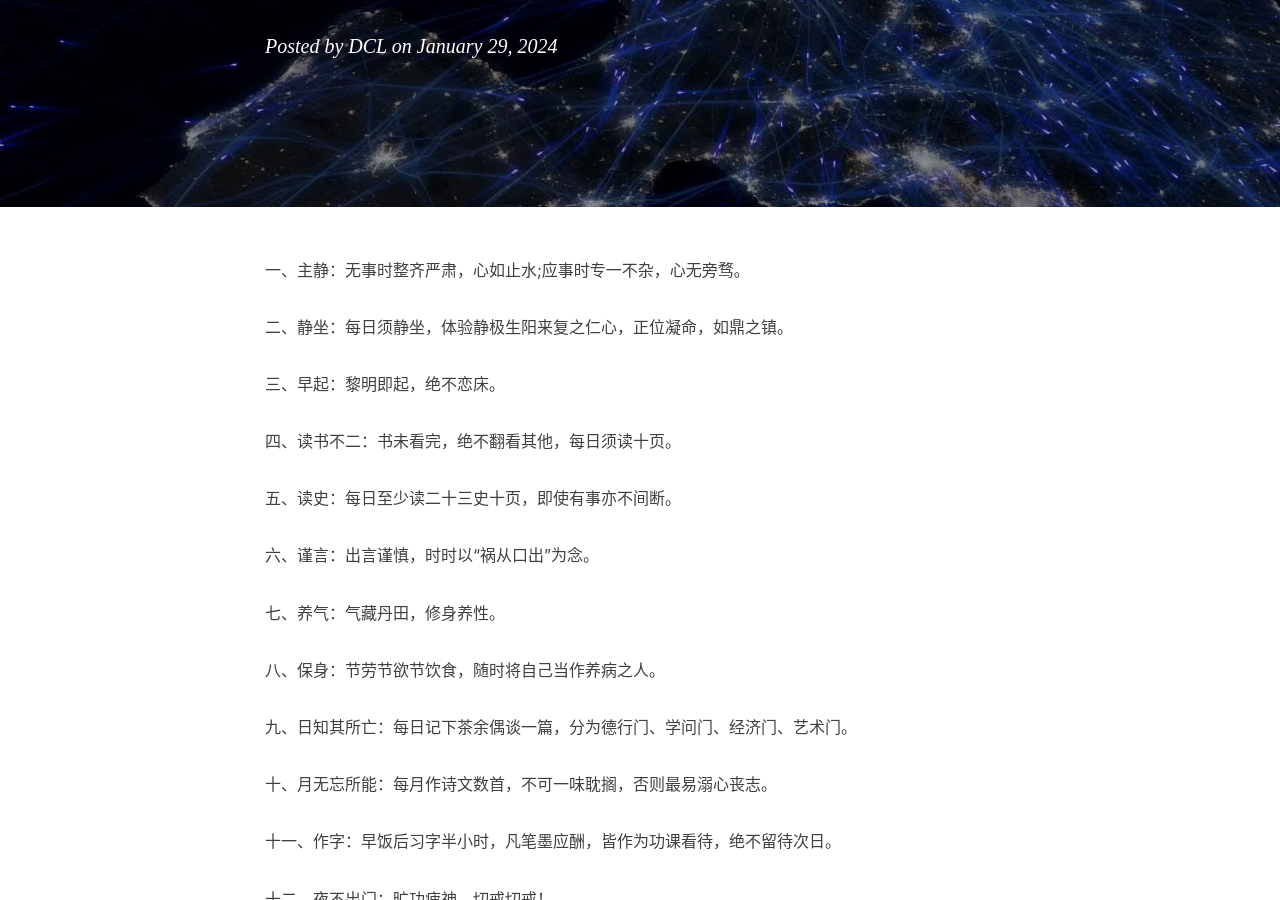
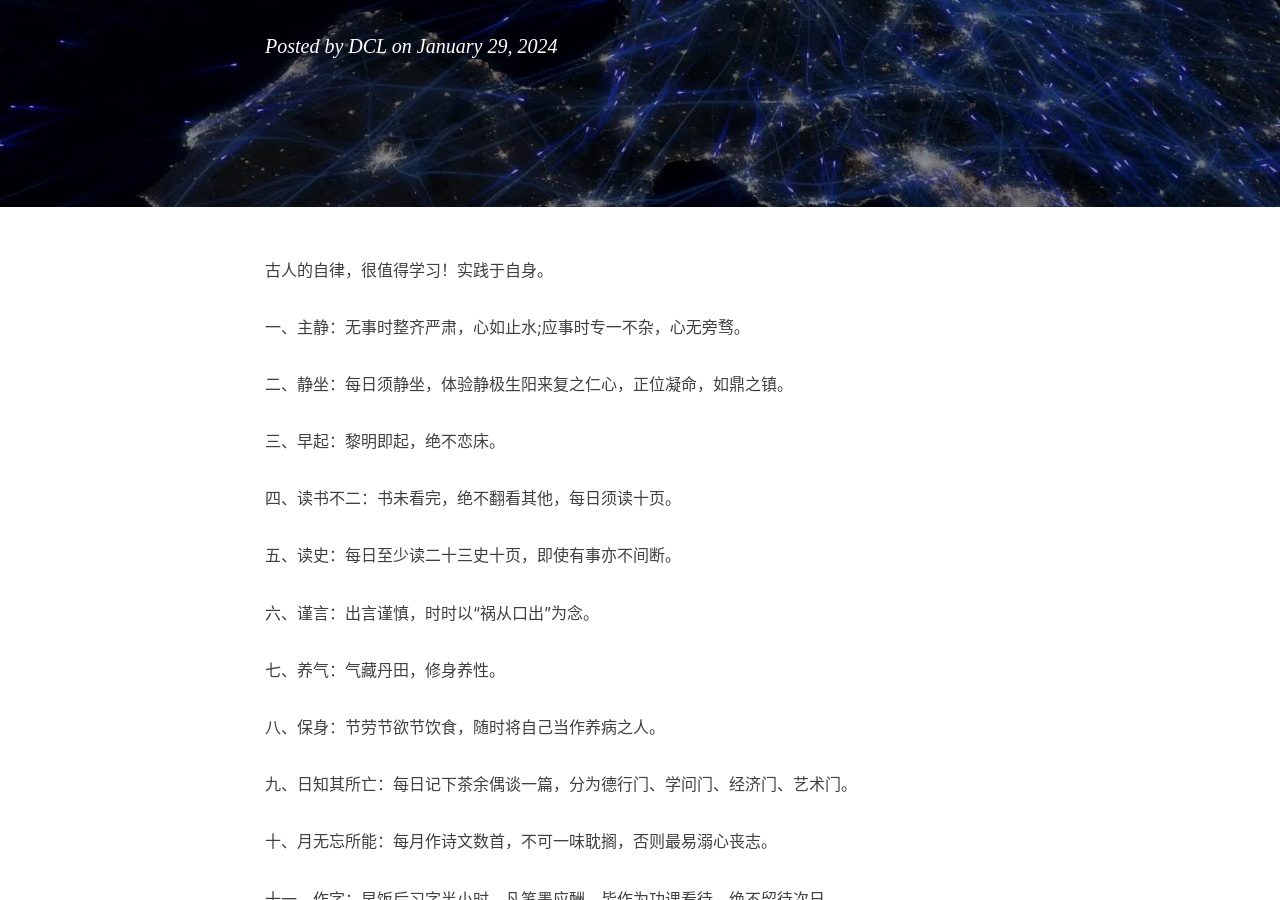
Before and after one commit to Davinly/davinly.github.io, a Jekyll site: the page built from _posts/2024-1-29-应事时专一不杂.md, in a window 1280 px wide and 900 px high, scrolled down 316 px. Built offline with Jekyll 4.4.1, drawn with Linux system fonts in a browser that asks for light colours; nearby versions of some CDN libraries; comment, search, counter and statistics services are not loaded.

Commit message:
Update 2024-1-29-应事时专一不杂.md

```diff
--- a/_posts/2024-1-29-应事时专一不杂.md
+++ b/_posts/2024-1-29-应事时专一不杂.md
@@ -7,6 +7,7 @@ author:     DCL
 tags:
     - impression
 ---
+古人的自律，很值得学习！实践于自身。
 
 一、主静：无事时整齐严肃，心如止水;应事时专一不杂，心无旁骛。
 
```
